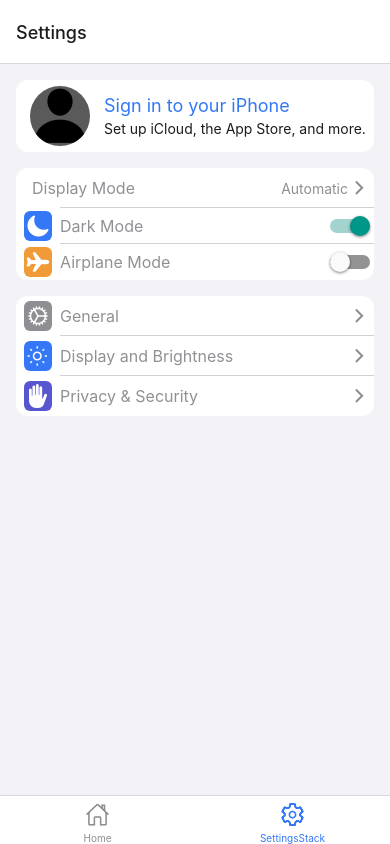
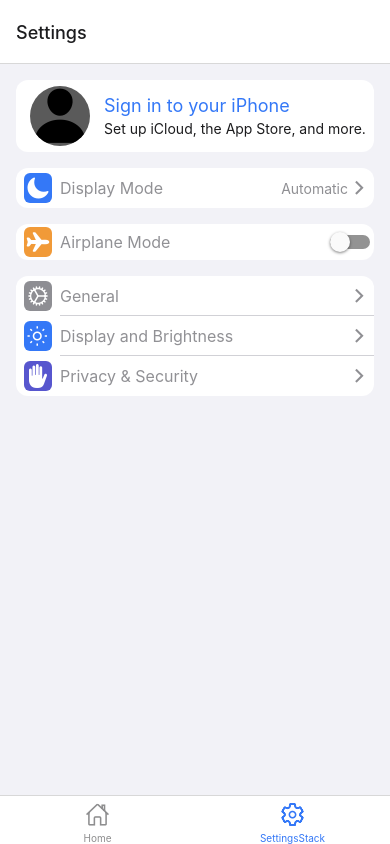
Before and after one commit to jbijlsma/react-native-settings, a React Native app: screen /SettingListScreen in a window 390 px wide. Built offline with nearby package versions, Linux system fonts and the light colour scheme.

Commit message:
Make config object for icon settings

```diff
--- a/components/FilledIcon.js
+++ b/components/FilledIcon.js
@@ -1,13 +1,13 @@
 import { StyleSheet, View } from "react-native";
 import { Ionicons } from "@expo/vector-icons";
 
-function FilledIcon({ backgroundColor, iconName, iconColor, iconSize }) {
+function FilledIcon({ icon }) {
   return (
-    <View style={[styles.container, { backgroundColor: backgroundColor }]}>
+    <View style={[styles.container, { backgroundColor: icon.backgroundColor }]}>
       <Ionicons
-        name={iconName}
-        color={iconColor}
-        size={iconSize}
+        name={icon.name}
+        color={icon.color}
+        size={icon.size}
       />
     </View>
   );
--- a/components/Item.js
+++ b/components/Item.js
@@ -68,14 +68,7 @@
     >
       <View style={styles.innerBox}>
         <View style={styles.innerBoxLeft}>
-          {item.iconName && (
-            <FilledIcon
-              backgroundColor={item.iconBackgroundColor}
-              iconName={item.iconName}
-              iconColor={item.iconColor}
-              iconSize={24}
-            />
-          )}
+          {item.icon && <FilledIcon icon={{ ...item.icon, size: 24 }} />}
           {itemLeftContent}
         </View>
         <View
--- a/models/options-setting.js
+++ b/models/options-setting.js
@@ -1,8 +1,9 @@
-export function OptionsSetting(type, name, title) {
+export function OptionsSetting(name, title, icon) {
   return {
+    type: "SingleSelectSetting",
     isPressable: true,
-    type: type,
     name: name,
     title: title,
+    icon: icon,
   };
 }
--- a/models/setting-inline-switch.js
+++ b/models/setting-inline-switch.js
@@ -1,17 +1,9 @@
-export function SettingInlineSwitch(
-  name,
-  title,
-  iconBackgroundColor,
-  iconName,
-  iconColor
-) {
+export function SettingInlineSwitch(name, title, icon) {
   return {
     type: "SettingInlineSwitch",
     isPressable: false,
     name: name,
     title: title,
-    iconBackgroundColor,
-    iconName,
-    iconColor,
+    icon: icon,
   };
 }
--- a/models/setting-page-link-setting.js
+++ b/models/setting-page-link-setting.js
@@ -1,20 +1,10 @@
-export function SettingPageLinkSetting(
-  type,
-  name,
-  title,
-  linkedPage,
-  iconBackgroundColor,
-  iconName,
-  iconColor
-) {
+export function SettingPageLinkSetting(type, name, title, linkedPage, icon) {
   return {
     isPressable: true,
     type: type,
     name: name,
     title: title,
     linkedPage: linkedPage,
-    iconBackgroundColor: iconBackgroundColor,
-    iconName: iconName,
-    iconColor: iconColor,
+    icon,
   };
 }
--- a/store/settings.js
+++ b/store/settings.js
@@ -12,30 +12,26 @@
 import DarkTheme from "../theme/DarkTheme";
 import LightTheme from "../theme/LightTheme";
 
-const createCalendarSetting = (id) =>
-  new OptionsSetting("SingleSelectSetting", id, "Calendar");
+const createCalendarSetting = (id) => new OptionsSetting(id, "Calendar");
 
 const createMeasurementSystemSetting = (id) =>
-  new OptionsSetting("SingleSelectSetting", id, "Measurement System");
+  new OptionsSetting(id, "Measurement System");
 
 const initialState = new SettingPage("Settings", [
   new SettingSection(null, 40, [new SettingLogin("login")]),
   new SettingSection(null, 40, [
-    new OptionsSetting("SingleSelectSetting", "display_mode", "Display Mode"),
-    new SettingInlineSwitch(
-      "dark_mode",
-      "Dark Mode",
-      "rgb(52, 120, 247)",
-      "ios-moon",
-      "white"
-    ),
-    new SettingInlineSwitch(
-      "airplane_mode",
-      "Airplane Mode",
-      "rgb(241,154,56)",
-      "ios-airplane",
-      "white"
-    ),
+    new OptionsSetting("display_mode", "Display Mode", {
+      name: "ios-moon",
+      color: "white",
+      backgroundColor: "rgb(52, 120, 247)",
+    }),
+  ]),
+  new SettingSection(null, 40, [
+    new SettingInlineSwitch("airplane_mode", "Airplane Mode", {
+      name: "ios-airplane",
+      color: "white",
+      backgroundColor: "rgb(241,154,56)",
+    }),
   ]),
   new SettingSection(null, 40, [
     new SettingPageLinkSetting(
@@ -48,9 +44,11 @@
           createMeasurementSystemSetting("ms1"),
         ]),
       ]),
-      "rgb(142, 142, 147)",
-      "ios-cog-outline",
-      "white"
+      {
+        name: "ios-cog-outline",
+        color: "white",
+        backgroundColor: "rgb(142, 142, 147)",
+      }
     ),
     new SettingPageLinkSetting(
       "SettingPageLink",
@@ -62,9 +60,11 @@
           createMeasurementSystemSetting("ms2"),
         ]),
       ]),
-      "rgb(52, 120, 247)",
-      "ios-sunny-outline",
-      "white"
+      {
+        name: "ios-sunny-outline",
+        color: "white",
+        backgroundColor: "rgb(52, 120, 247)",
+      }
     ),
     new SettingPageLinkSetting(
       "SettingPageLink",
@@ -76,9 +76,11 @@
           createMeasurementSystemSetting("ms3"),
         ]),
       ]),
-      "rgb(87, 86, 206)",
-      "ios-hand-left-sharp",
-      "white"
+      {
+        name: "ios-hand-left-sharp",
+        color: "white",
+        backgroundColor: "rgb(87, 86, 206)",
+      }
     ),
   ]),
 ]);
```
